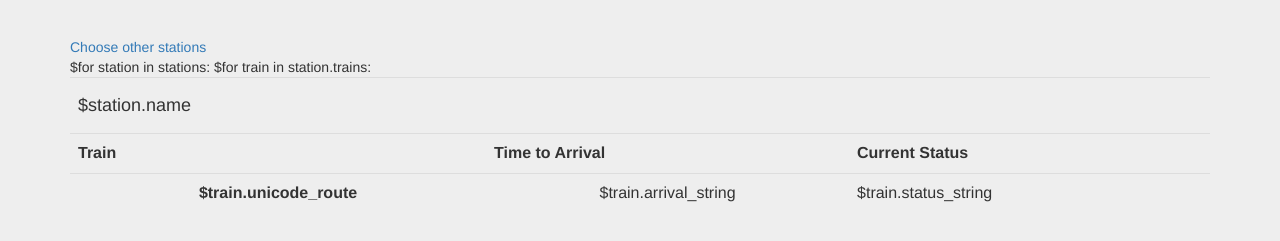
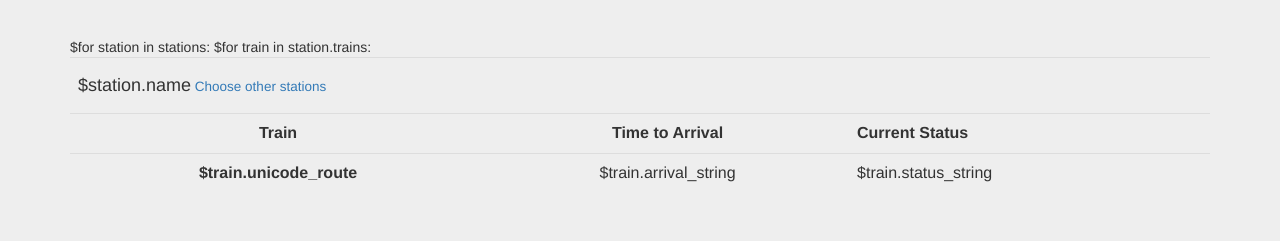
Before and after one commit to jamadeo/traintime, a plain HTML site: page templates/arrivals.html in a window 1280 px wide. Shown: the part 103-344 px from the top of the page. Drawn offline with nearby package versions, Linux system fonts and the light colour scheme.

Commit message:
Move other station choice

```diff
--- a/assets/css/arrivals.css
+++ b/assets/css/arrivals.css
@@ -19,6 +19,17 @@ th {
 
 tr {
     font-family: Helvetica, sans-serif;
+}
+
+th.route_id {
+    max-width: 25px;
+    text-align: center;
+    font-weight: bold;
+}
+
+th.arrival_time {
+    text-align: center;
+    font-weight: bold;
 }
 
 td.route_id {
--- a/templates/arrivals.html
+++ b/templates/arrivals.html
@@ -21,13 +21,10 @@ $def with (stations)
       <div class="page-header">
         <h1>Train status</h1>
       </div>
-      <div>
-        <a href="../trains">Choose other stations</a>
-      </div>
 
       <table class="table">
       $for station in stations:
-        <th colspan="3"><h4>$station.name</h4></th>
+        <th colspan="3"><h4>$station.name<small><a href="../trains"> Choose other stations</a></small></h4></th>
         <tr class="header_row">
           <th class="route_id">Train</th>
           <th class="arrival_time">Time to Arrival</th>
```
